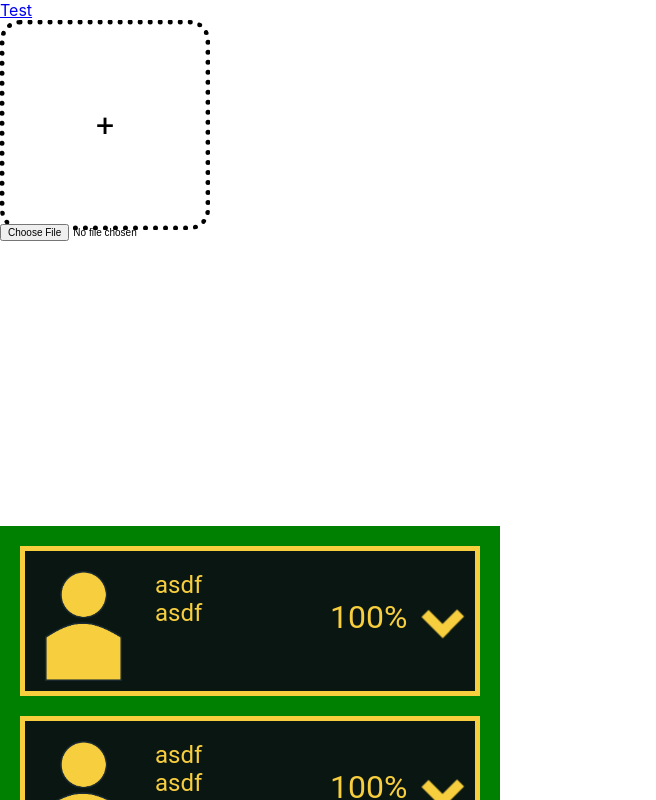
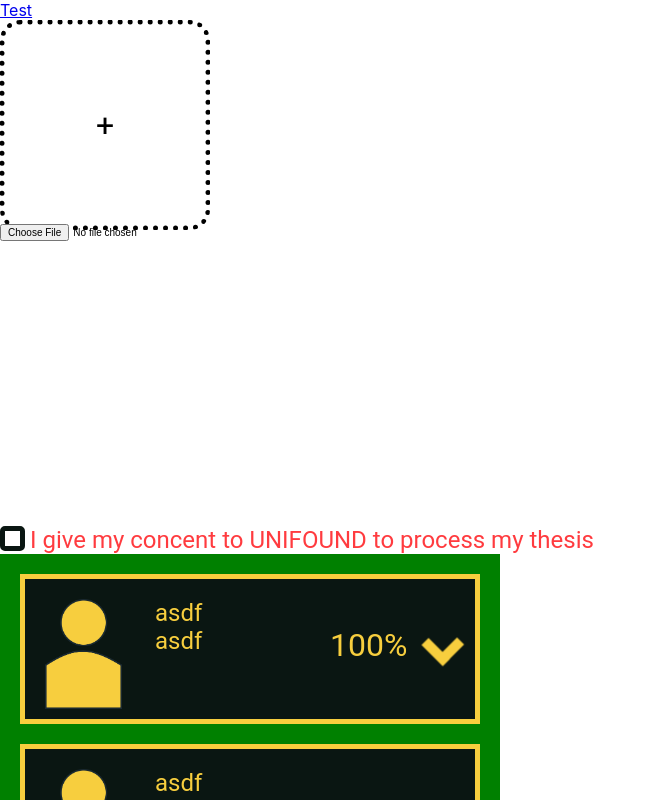
Before and after one commit to devteamepic/frontend, a React (Create React App) app: page /test in a window 1280 px wide. Shown: the top 800 px of the page, without its empty margins (0-656 px from the left). Built offline with nearby package versions, Linux system fonts and the light colour scheme.

Commit message:
added styles for checkbox message

```diff
--- /dev/null
+++ b/src/components/core/molecules/CheckboxMessage/CheckboxMessage.js
@@ -0,0 +1,28 @@
+import React, { useState } from 'react'
+import Text from '../../atoms/Text/Text'
+import Input from '../../atoms/Input/Input'
+import CheckboxMessageStyled from '../../../styled/molecules/checkboxMessage'
+import colorScheme from '../../../../misc/colorScheme'
+
+const CheckboxMessage = ({ textColor, children, ...props }) => {
+    const [text] = useState(children)
+    const [color] = useState(textColor)
+
+    return (
+        <CheckboxMessageStyled
+          colorScheme = { colorScheme }
+          color = { color }
+        >
+          <Input
+            type = 'checkbox'
+          />
+          <Text
+            size = 'medium'
+          >
+            { text }
+          </Text>
+        </CheckboxMessageStyled>
+    )
+}
+
+export default CheckboxMessage
--- a/src/components/core/test.js
+++ b/src/components/core/test.js
@@ -4,6 +4,7 @@ import '../../App.css'
 import ProfItem from '../core/molecules/ProfItem/ProfItem'
 import DragAndDrop from '../core/atoms/DragAndDrop/DragAndDrop'
 import Input from '../core/atoms/Input/Input'
+import CheckboxMessage from '../core/molecules/CheckboxMessage/CheckboxMessage'
 
 const Test = ({ files, concern, dispatch, ...props }) => {
   const [file, setFile] = useState(files)
@@ -24,6 +25,11 @@ const Test = ({ files, concern, dispatch, ...props }) => {
           <Input
             type = 'file'
           />
+          <CheckboxMessage
+            textColor = 'watermelon'
+          >
+            I give my concent to UNIFOUND to process my thesis
+          </CheckboxMessage>
           <ul style={{ listStyleType: 'none', width: '500px', backgroundColor: 'green', margin: '0', padding: '20px 0 1px 0', boxSizing: 'border-box', minHeight: '100px' }}>
             <ProfItem/>
             <ProfItem/>
--- a/src/components/styled/atoms/textStyled.js
+++ b/src/components/styled/atoms/textStyled.js
@@ -4,6 +4,7 @@ const TextStyled = styled.p`
 font-size: ${props => props.size};
 margin: 0;
 font-family: Roboto;
+width: 100%;
 `
 
 export default TextStyled
--- /dev/null
+++ b/src/components/styled/molecules/checkboxMessage.js
@@ -0,0 +1,10 @@
+import styled from 'styled-components'
+
+const CheckboxMessageStyled = styled.div`
+width: fit-content;
+display: grid;
+grid-template-columns: 30px auto;
+color: ${ props => props.colorScheme[props.color]};
+`
+
+export default CheckboxMessageStyled
--- a/src/misc/additionalInputStyles.js
+++ b/src/misc/additionalInputStyles.js
@@ -32,6 +32,7 @@ const checkboxInputStyles = (colorScheme) => {
          width: 25px;
          border-radius: 5px;
          border: 5px solid ${ colorScheme.steel };
+         margin: 0;
          &:checked{
          background-color: ${ colorScheme.marigold }
          }
```
